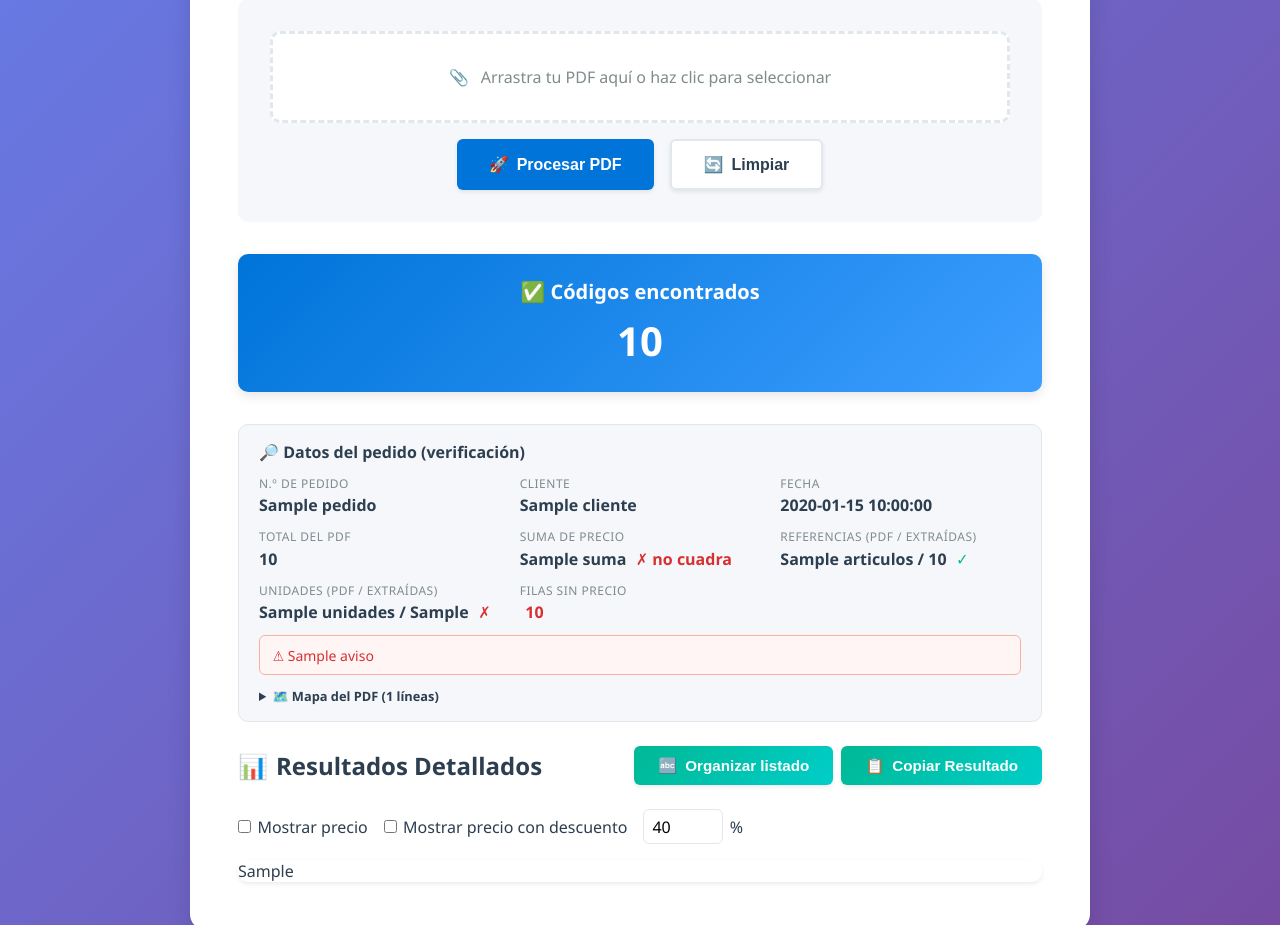
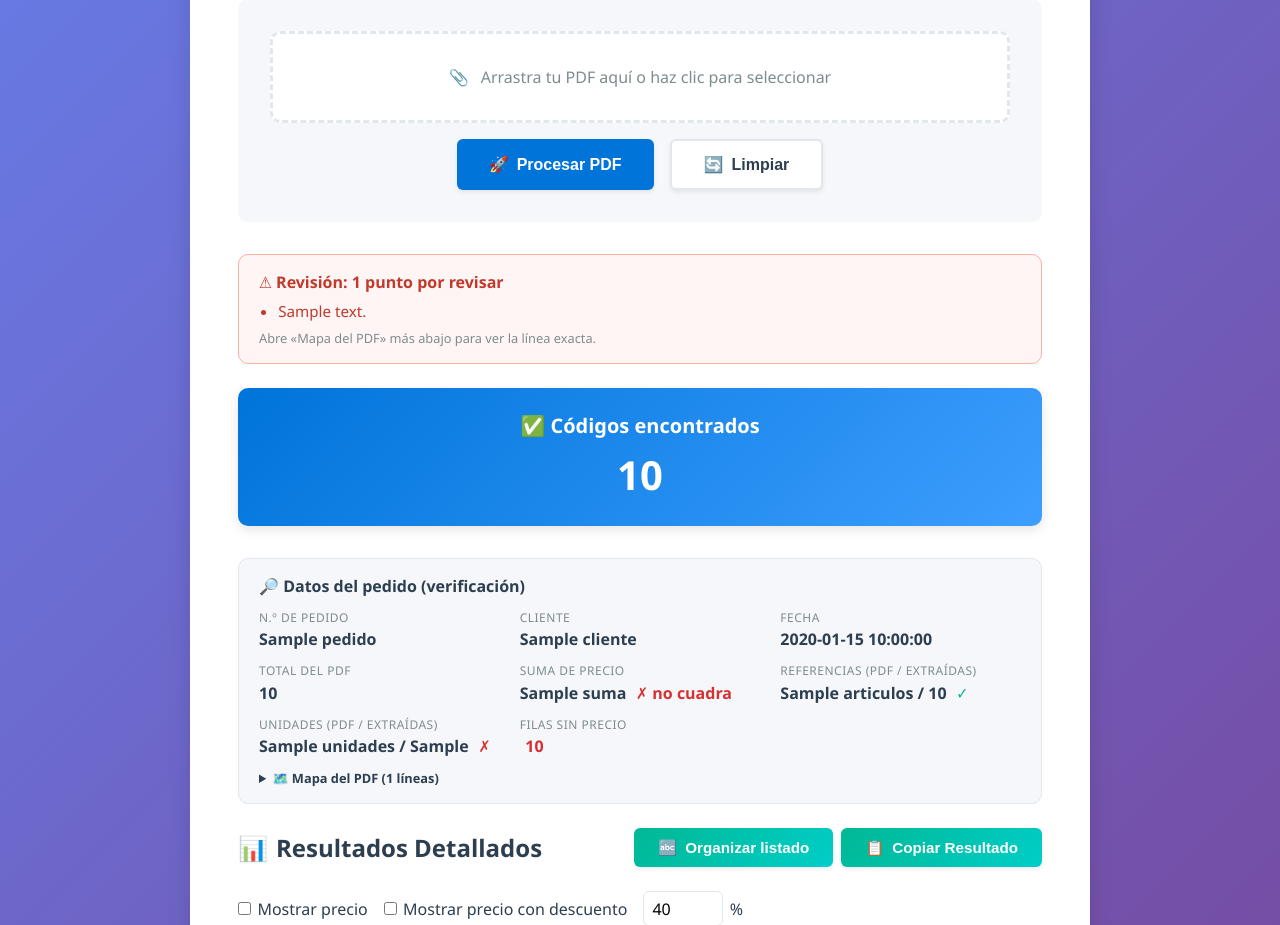
Before and after one commit to kinotracemaster-ux/EXTRATOR-KINO, a Flask app: template templates/index.html in a window 1280 px wide. Shown: the part 246-1171 px from the top of the page. Run offline with Flask 3, Linux system fonts and the light colour scheme; the template is opened without the code that fills it: most values are stand-ins (such as "Sample title", 1, 10 or a date in 2020).

Commit message:
Recuadro de Revisión arriba con errores y descuadres
Lista arriba de los resultados cada descuadre (suma vs total, artículos y
unidades del PDF vs extraídos, con cuánto falta o sobra) y cada aviso de
lectura (código sin cantidad, cantidad sin código, artículo sin precio).
Si todo cuadra muestra un aviso verde.

Co-Authored-By: Claude Opus 5.5 <noreply@anthropic.com>
Claude-Session: https://claude.ai/code/session_013q6uFJ1MDCWMK8h2s15Qfk

```diff
--- a/app.py
+++ b/app.py
@@ -214,15 +214,19 @@ def leer_articulos(pdf):
                 if len(paginas) > 1:
                     mapa[i]['tipo'] += ' (partido entre páginas)'
             if not actual['precio']:
-                avisos.append(f"{actual['codigo']}: no se encontró precio.")
+                avisos.append(f"{actual['codigo']}: no se encontró su precio.")
         elif actual['cantidad'] is not None:
             pag = lineas[min(actual['lineas'])]['pagina']
-            avisos.append(f"Página {pag}: cantidad {actual['cantidad']}x sin código; no se incluyó.")
+            texto = lineas[min(actual['lineas'])]['texto']
+            avisos.append(f"Página {pag}: «{texto}» tiene cantidad {actual['cantidad']}x pero no se encontró "
+                          f"su código; no se incluyó.")
             for i in actual['lineas']:
                 mapa[i]['tipo'] = '⚠ Cantidad sin código'
         elif actual['codigo']:
             pag = lineas[min(actual['lineas'])]['pagina']
-            avisos.append(f"Página {pag}: código {actual['codigo']} sin cantidad; no se incluyó.")
+            texto = lineas[min(actual['lineas'])]['texto']
+            avisos.append(f"Página {pag}: «{texto}» empieza como un código ({actual['codigo']}) pero no tiene "
+                          f"cantidad; no se incluyó. Revisar si es una referencia o parte de una descripción.")
             for i in actual['lineas']:
                 mapa[i]['tipo'] = '⚠ Código sin cantidad'
 
@@ -324,6 +328,23 @@ def index():
                         pedido['sin_precio'] = len(leidos) - len(validos)
                         if total_pdf:
                             pedido['cuadra'] = suma == total_pdf[0]
+                    # Revisión: descuadres y avisos, para mostrarlos arriba
+                    revision = []
+                    if pedido.get('cuadra') is False:
+                        dif = leer_precio(pedido['total'])[0] - leer_precio(pedido['suma'])[0]
+                        fmt = leer_precio(pedido['total'])[1]
+                        revision.append(f"La suma de precios ({pedido['suma']}) no coincide con el Total del PDF "
+                                        f"({pedido['total']}): {'faltan' if dif > 0 else 'sobran'} "
+                                        f"{formatear_precio(abs(dif), fmt)}.")
+                    if pedido['articulos'] and int(pedido['articulos']) != total:
+                        n = int(pedido['articulos']) - total
+                        revision.append(f"El PDF indica {pedido['articulos']} artículos y se extrajeron {total}: "
+                                        f"{'faltan' if n > 0 else 'sobran'} {abs(n)}.")
+                    if pedido['unidades'] and int(pedido['unidades']) != pedido['unidades_ext']:
+                        n = int(pedido['unidades']) - pedido['unidades_ext']
+                        revision.append(f"El PDF indica {pedido['unidades']} unidades y se extrajeron "
+                                        f"{pedido['unidades_ext']}: {'faltan' if n > 0 else 'sobran'} {abs(n)}.")
+                    pedido['revision'] = revision + avisos
                     # Texto plano para copiar (codigo \t vacío \t cantidad \t unidad \t vacío \t precio),
                     # sin titulos. En pantalla, el botón Copiar lo regenera desde la tabla (orden actual).
                     lines = []
--- a/static/css/style.css
+++ b/static/css/style.css
@@ -366,15 +366,45 @@ h2 {
 .order-info .bad { color: #d63031; margin-left: 0.35rem; }
 
 /* Warnings and PDF map (inside the verification box, never copied) */
-.order-warnings {
-    list-style: none;
-    margin: 0.75rem 0 0;
-    padding: 0.6rem 0.8rem;
+.review {
+    border-radius: var(--radius-md);
+    padding: 1rem 1.25rem;
+    margin-bottom: 1.5rem;
+    font-size: 0.95rem;
+}
+
+.review-ok {
+    background: #e6fffa;
+    border: 1px solid #00b894;
+    color: #00866b;
+    font-weight: 600;
+}
+
+.review-bad {
     background: #fff5f5;
     border: 1px solid #fab1a0;
-    border-radius: var(--radius-sm);
-    color: #d63031;
-    font-size: 0.875rem;
+    color: #c0392b;
+}
+
+.review-bad h3 {
+    font-size: 1rem;
+    margin-bottom: 0.5rem;
+    color: #c0392b;
+}
+
+.review-bad ul {
+    margin: 0 0 0.5rem 1.2rem;
+    padding: 0;
+}
+
+.review-bad li {
+    margin-bottom: 0.3rem;
+}
+
+.review-hint {
+    font-size: 0.8rem;
+    color: var(--text-secondary);
+    margin: 0;
 }
 
 .pdf-map {
--- a/templates/index.html
+++ b/templates/index.html
@@ -53,6 +53,19 @@
 
     {% if resumen_html %}
     <section class="results-section">
+      {% if pedido and pedido.revision is defined %}
+      {% if pedido.revision %}
+      <div class="review review-bad">
+        <h3>⚠ Revisión: {{ pedido.revision|length }} {{ 'punto' if pedido.revision|length == 1 else 'puntos' }} por revisar</h3>
+        <ul>
+          {% for r in pedido.revision %}<li>{{ r }}</li>{% endfor %}
+        </ul>
+        <p class="review-hint">Abre «Mapa del PDF» más abajo para ver la línea exacta.</p>
+      </div>
+      {% elif pedido.total or pedido.articulos or pedido.unidades %}
+      <div class="review review-ok">✓ Revisión: no se encontraron errores ni descuadres.</div>
+      {% endif %}
+      {% endif %}
       <div class="total-count">
         ✅ Códigos encontrados
         <span class="number">{{ total }}</span>
@@ -85,11 +98,6 @@
           <div><dt>Filas sin precio</dt><dd><span class="bad">{{ pedido.sin_precio }}</span></dd></div>
           {% endif %}
         </dl>
-        {% if pedido.avisos %}
-        <ul class="order-warnings">
-          {% for a in pedido.avisos %}<li>⚠ {{ a }}</li>{% endfor %}
-        </ul>
-        {% endif %}
         {% if mapa %}
         <details class="pdf-map">
           <summary>🗺️ Mapa del PDF ({{ mapa|length }} líneas)</summary>
```
